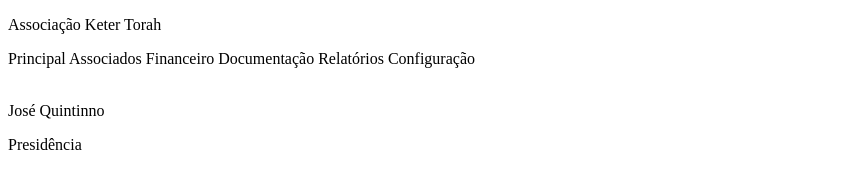
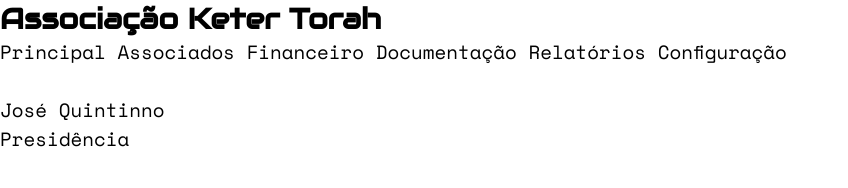
Before and after one commit to quintinnodeveloper/ketertorahweb, a plain HTML site: page index.html in a window 1280 px wide. Shown: the whole page, without its empty margins (0-848 px from the left). Drawn offline with Linux system fonts and the light colour scheme.

Commit message:
🔵 feature: Configuração das fontes do sistema

```diff
--- a/index.html
+++ b/index.html
@@ -3,14 +3,17 @@
 <head>
     <meta charset="UTF-8"/>
     <meta name="viewport" content="width=device-width, initial-scale=1.0"/>
-    <title>Keter Torah</title>
+    <link rel="stylesheet" href="./resources/styles/fonts.css"/>
+    <link rel="stylesheet" href="./resources/styles/index.component.css"/>
+    <link rel="stylesheet" href="./resources/styles/nav.component.css"/>
+    <title>Keter - Administrativo</title>
 </head>
 <body>
 
-    <nav id="header">
+    <nav>
 
         <div class="logomarca">
-            <p>Associação Keter Torah</p>
+            <h1>Associação Keter Torah</h1>
         </div>
 
         <div class="menus">
--- /dev/null
+++ b/resources/styles/colors.css
@@ -0,0 +1,66 @@
+:root {
+
+	--ion-color-primary: #0054e9;
+	--ion-color-primary-rgb: 0,84,233;
+	--ion-color-primary-contrast: #ffffff;
+	--ion-color-primary-contrast-rgb: 255,255,255;
+	--ion-color-primary-shade: #004acd;
+	--ion-color-primary-tint: #1a65eb;
+
+	--ion-color-secondary: #0163aa;
+	--ion-color-secondary-rgb: 1,99,170;
+	--ion-color-secondary-contrast: #ffffff;
+	--ion-color-secondary-contrast-rgb: 255,255,255;
+	--ion-color-secondary-shade: #015796;
+	--ion-color-secondary-tint: #1a73b3;
+
+	--ion-color-tertiary: #6030ff;
+	--ion-color-tertiary-rgb: 96,48,255;
+	--ion-color-tertiary-contrast: #ffffff;
+	--ion-color-tertiary-contrast-rgb: 255,255,255;
+	--ion-color-tertiary-shade: #542ae0;
+	--ion-color-tertiary-tint: #7045ff;
+
+	--ion-color-success: #2dd55b;
+	--ion-color-success-rgb: 45,213,91;
+	--ion-color-success-contrast: #000000;
+	--ion-color-success-contrast-rgb: 0,0,0;
+	--ion-color-success-shade: #28bb50;
+	--ion-color-success-tint: #42d96b;
+
+	--ion-color-warning: #ffc409;
+	--ion-color-warning-rgb: 255,196,9;
+	--ion-color-warning-contrast: #000000;
+	--ion-color-warning-contrast-rgb: 0,0,0;
+	--ion-color-warning-shade: #e0ac08;
+	--ion-color-warning-tint: #ffca22;
+
+	--ion-color-danger: #c5000f;
+	--ion-color-danger-rgb: 197,0,15;
+	--ion-color-danger-contrast: #ffffff;
+	--ion-color-danger-contrast-rgb: 255,255,255;
+	--ion-color-danger-shade: #ad000d;
+	--ion-color-danger-tint: #cb1a27;
+
+	--ion-color-light: #f6f8fc;
+	--ion-color-light-rgb: 246,248,252;
+	--ion-color-light-contrast: #000000;
+	--ion-color-light-contrast-rgb: 0,0,0;
+	--ion-color-light-shade: #d8dade;
+	--ion-color-light-tint: #f7f9fc;
+
+	--ion-color-medium: #5f5f5f;
+	--ion-color-medium-rgb: 95,95,95;
+	--ion-color-medium-contrast: #ffffff;
+	--ion-color-medium-contrast-rgb: 255,255,255;
+	--ion-color-medium-shade: #545454;
+	--ion-color-medium-tint: #6f6f6f;
+
+	--ion-color-dark: #2f2f2f;
+	--ion-color-dark-rgb: 47,47,47;
+	--ion-color-dark-contrast: #ffffff;
+	--ion-color-dark-contrast-rgb: 255,255,255;
+	--ion-color-dark-shade: #292929;
+	--ion-color-dark-tint: #444444;
+
+}
--- /dev/null
+++ b/resources/styles/fonts.css
@@ -0,0 +1,15 @@
+@font-face {
+    font-family: "Audiowide";
+    src: url("../fonts/Audiowide/Audiowide-Regular.ttf");
+}
+
+@font-face {
+    font-family: "SpaceMono";
+    src: url("../fonts/Space_Mono/SpaceMono-Regular.ttf");
+}
+
+:root {
+    --font-small: 0.6rem;
+    --font-medium: 1.2rem;
+    --font-large: 1.8rem;
+}
--- /dev/null
+++ b/resources/styles/index.component.css
@@ -0,0 +1,11 @@
+* {
+    margin: 0;
+    padding: 0;
+    box-sizing: border-box;
+}
+
+body {
+    font-family: "SpaceMono";
+    font-size: var(--font-medium);
+    transition: all 600ms ease-in-out;
+}
--- /dev/null
+++ b/resources/styles/nav.component.css
@@ -0,0 +1,4 @@
+nav .logomarca h1 {
+    font-family: "Audiowide";
+    font-size: var(--font-large);
+}
```
Also changed, not shown: resources/fonts/Audiowide/Audiowide-Regular.ttf (added), resources/fonts/Space_Mono/SpaceMono-Bold.ttf (added), resources/fonts/Space_Mono/SpaceMono-Regular.ttf (added).
